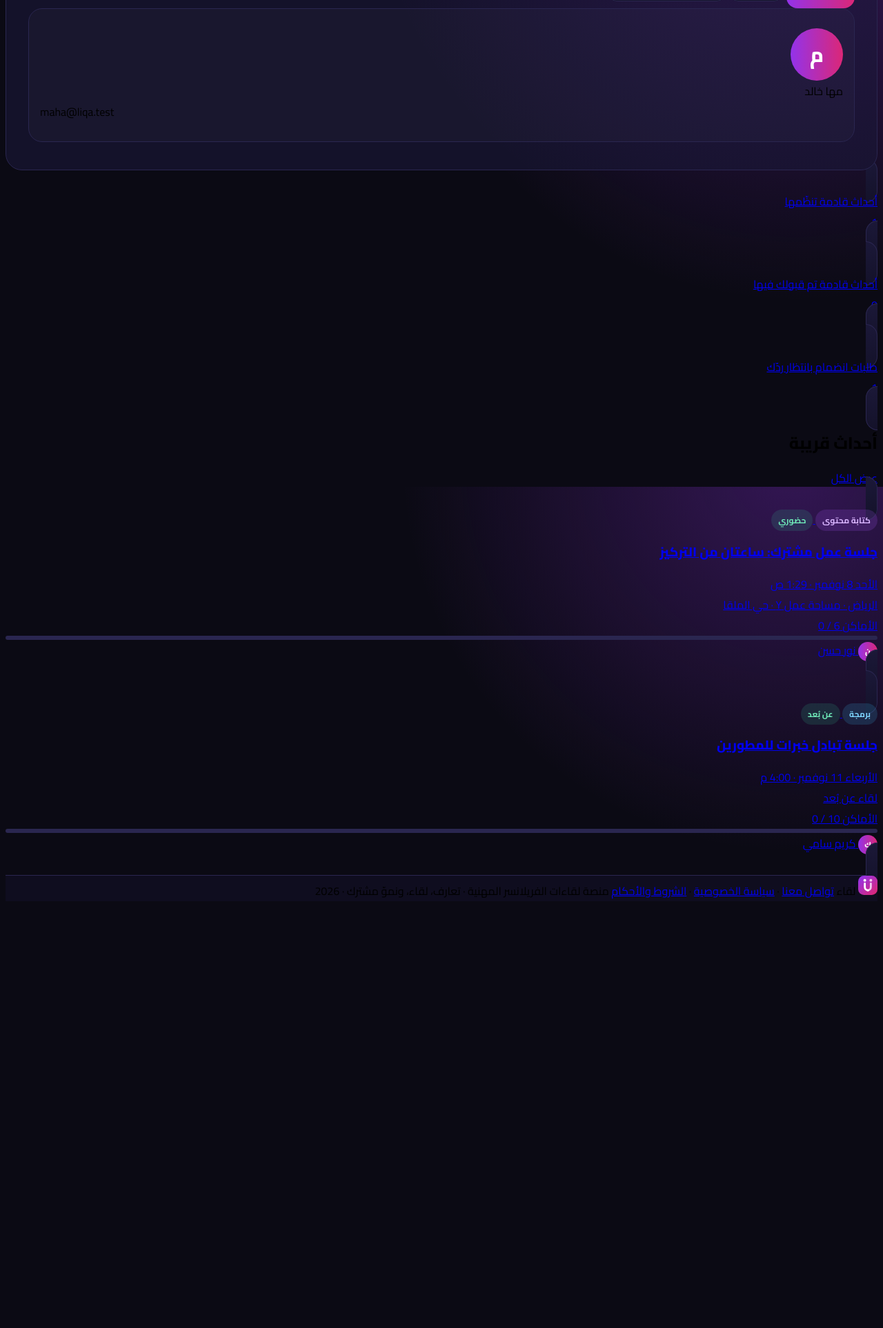
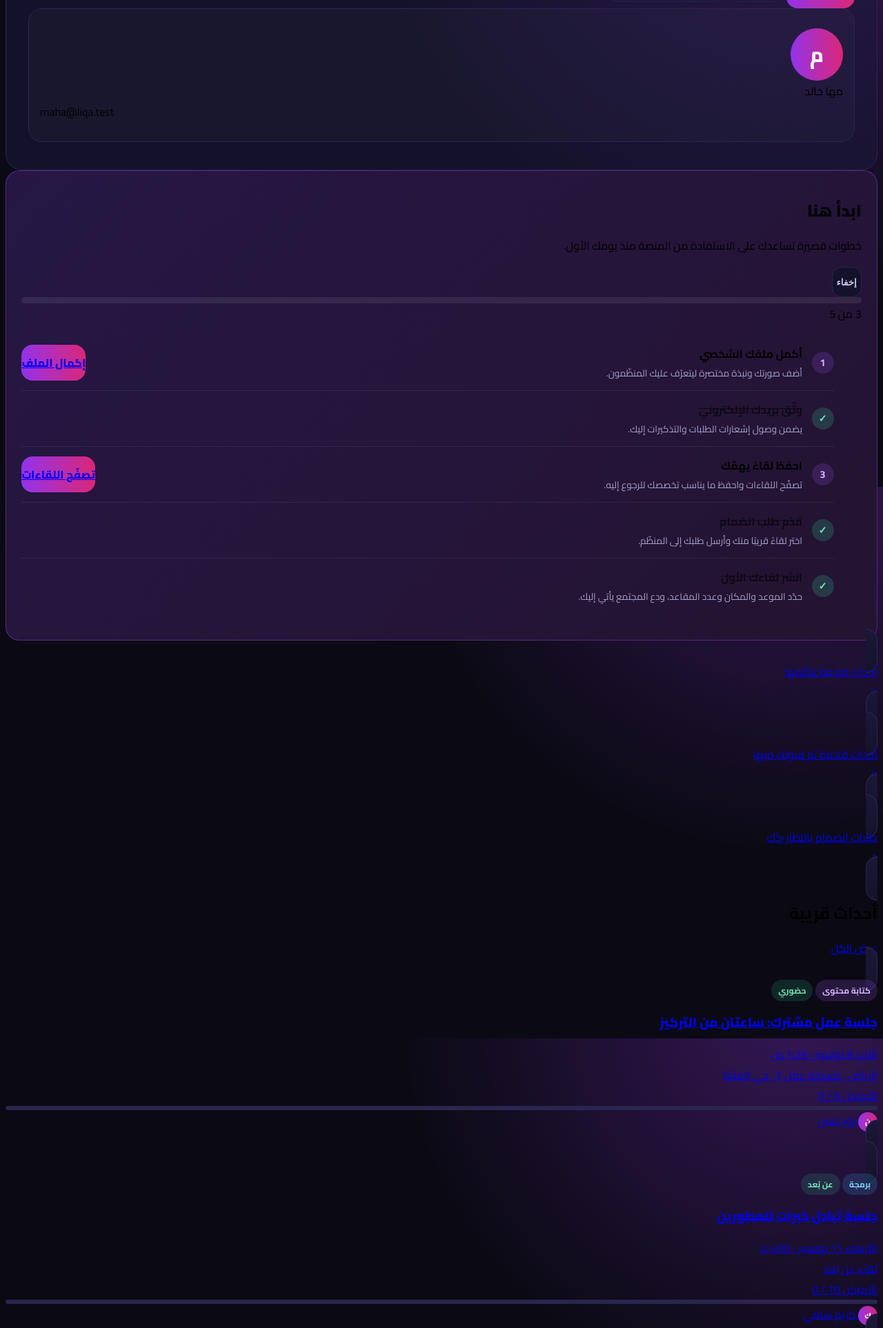
Before and after one commit to waleedfaisalm/liqa, a Laravel app: page /dashboard in a window 1280 px wide. Shown: the part 894-2820 px from the top of the page at 69% size. Before the commit the page ends 2198 px from the top, so only its background shows below. Run offline with Laravel 12, Linux system fonts and the light colour scheme; the visitor is signed in with stand-in values (Sample User, id 1); data comes from the database, SQL or seed files in the repository; data that the repository does not hold is empty; style sheets or scripts are compiled from the project's sources.

Commit message:
update 57

```diff
--- a/app/Http/Controllers/EventController.php
+++ b/app/Http/Controllers/EventController.php
@@ -32,7 +32,16 @@ class EventController extends Controller
         $pending = EventRequest::where('status', EventRequest::PENDING)
             ->whereHas('event', fn ($q) => $q->upcoming()->where('user_id', $user->id))->count();
 
-        return view('dashboard', compact('upcoming', 'myHosted', 'myJoined', 'pending'));
+        $hasBio = filled($user->bio) && filled($user->avatar_path);
+        $steps = [
+            ['done' => $hasBio, 'title' => 'أكمل ملفك الشخصي', 'text' => 'أضف صورتك ونبذة مختصرة ليتعرّف عليك المنظّمون.', 'url' => route('settings'), 'cta' => 'إكمال الملف'],
+            ['done' => $user->hasVerifiedEmail(), 'title' => 'وثّق بريدك الإلكتروني', 'text' => 'يضمن وصول إشعارات الطلبات والتذكيرات إليك.', 'url' => route('verification.notice'), 'cta' => 'توثيق البريد'],
+            ['done' => $user->savedEvents()->exists(), 'title' => 'احفظ لقاءً يهمّك', 'text' => 'تصفّح اللقاءات واحفظ ما يناسب تخصصك للرجوع إليه.', 'url' => route('events.index'), 'cta' => 'تصفّح اللقاءات'],
+            ['done' => $user->eventRequests()->exists(), 'title' => 'قدّم طلب انضمام', 'text' => 'اختر لقاءً قريبًا منك وأرسل طلبك إلى المنظّم.', 'url' => route('events.index'), 'cta' => 'اختر لقاءً'],
+            ['done' => $user->hostedEvents()->exists(), 'title' => 'انشر لقاءك الأول', 'text' => 'حدّد الموعد والمكان وعدد المقاعد، ودع المجتمع يأتي إليك.', 'url' => route('events.create'), 'cta' => 'انشر لقاءً'],
+        ];
+
+        return view('dashboard', compact('upcoming', 'myHosted', 'myJoined', 'pending', 'steps'));
     }
 
     /** قائمة الأحداث الجاية (مع فلترة) */
--- a/resources/css/app.css
+++ b/resources/css/app.css
@@ -1498,3 +1498,29 @@ h1, h2, h3, .liqa-title { overflow-wrap: anywhere; }
     .tab-pills::-webkit-scrollbar { display: none; }
     .tab-pill { flex: none; white-space: nowrap; }
 }
+
+/* ===== رسم الواجهة الرئيسية ===== */
+.hero-art { position: relative; max-width: 30rem; margin-inline: auto; }
+.hero-art__svg { display: block; width: 100%; height: auto; filter: drop-shadow(0 18px 40px rgba(147, 51, 234, .25)); }
+.hero-art__chips { position: absolute; inset-inline-start: 0; bottom: 4%; width: min(15rem, 62%); }
+.hero-art__chip { box-shadow: 0 14px 32px rgba(0, 0, 0, .45); animation: heroFloat 6s ease-in-out infinite; }
+@keyframes heroFloat { 0%, 100% { transform: translateY(0); } 50% { transform: translateY(-6px); } }
+@media (prefers-reduced-motion: reduce) { .hero-art__chip { animation: none; } }
+@media (max-width: 575.98px) { .hero-art__chips { display: none; } .hero-art { max-width: 22rem; } }
+
+/* ===== لوحة «ابدأ هنا» ===== */
+.start-panel { padding: 1.4rem; border-radius: 1.25rem; border: 1px solid rgba(168, 85, 247, .35);
+    background: linear-gradient(135deg, rgba(147, 51, 234, .14), rgba(219, 39, 119, .08)), var(--liqa-surface); }
+.start-panel[hidden] { display: none; }
+.start-progress { height: .55rem; background: rgba(255, 255, 255, .08); border-radius: 99px; }
+.start-progress .progress-bar { background: linear-gradient(90deg, #9333ea, #db2777); border-radius: 99px; }
+.start-step { display: flex; align-items: center; gap: .85rem; padding: .75rem 0; border-top: 1px solid rgba(255, 255, 255, .07); }
+.start-step:first-child { border-top: 0; }
+.start-step__mark { flex: 0 0 2rem; height: 2rem; display: grid; place-items: center; border-radius: 50%; font-weight: 700; font-size: .9rem;
+    background: rgba(168, 85, 247, .18); color: #d8b4fe; }
+.start-step.is-done .start-step__mark { background: rgba(52, 211, 153, .2); color: #6ee7b7; }
+.start-step.is-done .start-step__title { text-decoration: line-through; opacity: .6; }
+.start-step__body { flex: 1; min-width: 0; display: flex; flex-direction: column; }
+.start-step__title { font-weight: 700; }
+.start-step__text { font-size: .85rem; color: var(--bs-secondary-color, #a1a1b5); }
+@media (max-width: 575.98px) { .start-step { flex-wrap: wrap; } .start-step .btn { margin-inline-start: 2.85rem; } }
--- a/resources/views/dashboard.blade.php
+++ b/resources/views/dashboard.blade.php
@@ -39,6 +39,54 @@
             </div>
         </div>
     </section>
+
+    {{-- ============ ابدأ هنا ============ --}}
+    @php
+        $doneCount = collect($steps)->where('done', true)->count();
+        $total = count($steps);
+        $pct = (int) round($doneCount / $total * 100);
+    @endphp
+    @if ($doneCount < $total)
+        <section class="start-panel mb-4" id="startPanel" data-key="liqa-start-{{ $user->id }}">
+            <div class="d-flex justify-content-between align-items-start gap-3 mb-3">
+                <div>
+                    <h2 class="h4 liqa-title mb-1">ابدأ هنا</h2>
+                    <p class="text-secondary small mb-0">خطوات قصيرة تساعدك على الاستفادة من المنصة منذ يومك الأول.</p>
+                </div>
+                <button type="button" class="btn btn-sm btn-liqa-outline flex-shrink-0" id="startDismiss">إخفاء</button>
+            </div>
+            <div class="d-flex align-items-center gap-3 mb-3">
+                <div class="progress flex-grow-1 start-progress" role="progressbar" aria-valuenow="{{ $pct }}" aria-valuemin="0" aria-valuemax="100">
+                    <div class="progress-bar" style="width: {{ $pct }}%"></div>
+                </div>
+                <span class="small fw-bold text-nowrap">{{ $doneCount }} من {{ $total }}</span>
+            </div>
+            <ul class="start-steps list-unstyled mb-0">
+                @foreach ($steps as $i => $st)
+                    <li class="start-step {{ $st['done'] ? 'is-done' : '' }}">
+                        <span class="start-step__mark">@if ($st['done']) ✓ @else {{ $i + 1 }} @endif</span>
+                        <span class="start-step__body">
+                            <span class="start-step__title">{{ $st['title'] }}</span>
+                            <span class="start-step__text">{{ $st['text'] }}</span>
+                        </span>
+                        @unless ($st['done'])
+                            <a href="{{ $st['url'] }}" class="btn btn-sm btn-liqa flex-shrink-0">{{ $st['cta'] }}</a>
+                        @endunless
+                    </li>
+                @endforeach
+            </ul>
+        </section>
+        <script>
+            (function () {
+                var el = document.getElementById('startPanel'), k = el.dataset.key;
+                try { if (localStorage.getItem(k) === '1') el.hidden = true; } catch (e) {}
+                document.getElementById('startDismiss').addEventListener('click', function () {
+                    el.hidden = true;
+                    try { localStorage.setItem(k, '1'); } catch (e) {}
+                });
+            })();
+        </script>
+    @endif
 
     {{-- ============ أرقام سريعة ============ --}}
     <section class="row g-3 mb-4">
```
Also changed, not shown: resources/views/landing.blade.php (+6 -3 lines), resources/views/partials/hero-art.blade.php (added, +110 -0 lines).
